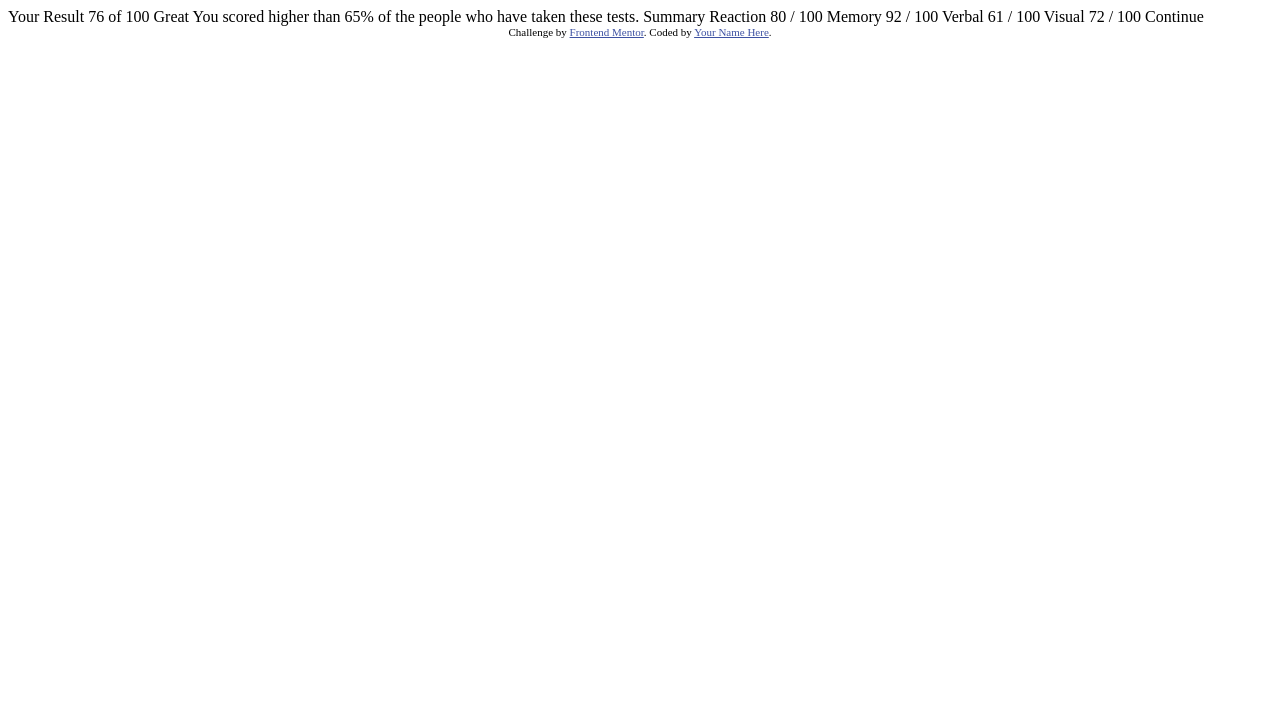
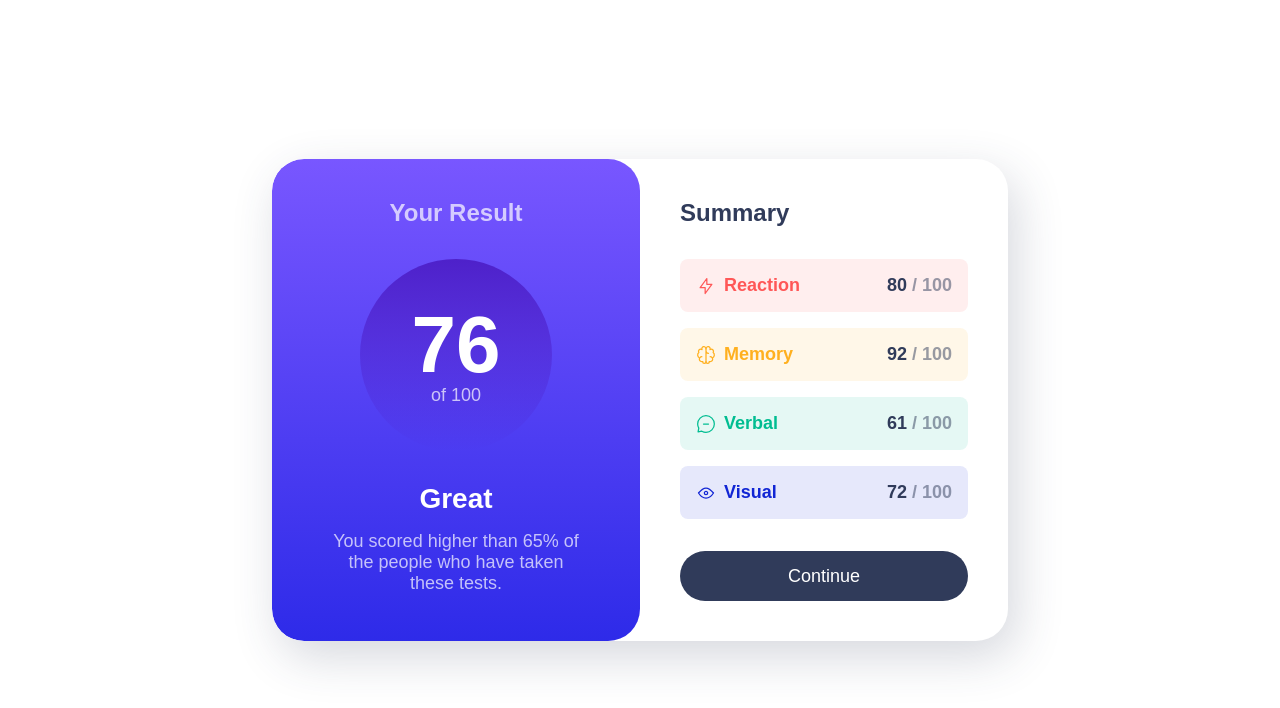
Before and after one commit to Erma-T/results-summary-component-main-frontendmentor, a plain HTML site: page index.html in a window 1280 px wide. Drawn offline with Linux system fonts and the light colour scheme; files that its build step writes are made by us from their sources; a web font is replaced by a local one.

Commit message:
Final Commit

```diff
--- a/index.html
+++ b/index.html
@@ -1,47 +1,82 @@
 <!DOCTYPE html>
 <html lang="en">
 <head>
-  <meta charset="UTF-8">
-  <meta name="viewport" content="width=device-width, initial-scale=1.0"> <!-- displays site properly based on user's device -->
 
-  <link rel="icon" type="image/png" sizes="32x32" href="./assets/images/favicon-32x32.png">
+    <meta charset="UTF-8">
+    <meta name="description" content="Result summary component - Frontend Mentor">
+    <meta name="keywords" content="Result summary component, Frontend Mentor">
+    <meta http-equiv="X-UA-Compatible" content="IE=edge">
+    <!-- displays site properly based on user's device -->
+    <meta name="viewport" content="width=device-width, initial-scale=1.0">
+    <link rel="icon" type="image/png" sizes="32x32" href="./assets/images/favicon-32x32.png">
+    <link rel="stylesheet" href="css/style.css">
+    <title>Frontend Mentor | Results summary component</title>
 
-  <title>Frontend Mentor | Results summary component</title>
-
-  <!-- Feel free to remove these styles or customise in your own stylesheet 👍 -->
-  <style>
-    .attribution { font-size: 11px; text-align: center; }
-    .attribution a { color: hsl(228, 45%, 44%); }
-  </style>
 </head>
 <body>
 
-  Your Result
-  76
-  of 100
+  <main>
 
-  Great
-  You scored higher than 65% of the people who have taken these tests.
+    <div class="result-summary">
 
-  Summary
+      <div class="results grid-flow"
+          data-spacing="large">
 
-  Reaction
-  80 / 100
+        <h1 class="section-title">Your Result</h1>
+        <p class="result-score"><span>76</span> of 100</p>
 
-  Memory
-  92 / 100
+        <div class="grid-flow">
+          <p class="result-rank">Great</p>
+          <p>You scored higher than 65% of the people who have taken these tests.</p>
+        </div>
 
-  Verbal
-  61 / 100
+      </div>
 
-  Visual
-  72 / 100
+      <div class="summary grid-flow"
+          data-spacing="large">
 
-  Continue
+        <h2 class="section-title">Summary</h2>
 
-  <div class="attribution">
-    Challenge by <a href="https://www.frontendmentor.io?ref=challenge" target="_blank">Frontend Mentor</a>.
-    Coded by <a href="#">Your Name Here</a>.
-  </div>
+        <div class="grid-flow">
+          <div class="summary-item"
+              data-item-type="accent-1">
+            <div class="flex-group">
+              <svg class="summary-icon" xmlns="http://www.w3.org/2000/svg" width="20" height="20" fill="none" viewBox="0 0 20 20"><path  stroke-linecap="round" stroke-linejoin="round" stroke-width="1.25" d="M10.833 8.333V2.5l-6.666 9.167h5V17.5l6.666-9.167h-5Z"/></svg>
+              <h3 class="summary-item-title">Reaction</h3>
+            </div>
+            <p class="summary-score"><span>80</span> / 100</p>
+          </div>
+          <div class="summary-item"
+              data-item-type="accent-2">
+            <div class="flex-group">
+              <svg class="summary-icon" xmlns="http://www.w3.org/2000/svg" width="20" height="20" fill="none" viewBox="0 0 20 20"><path  stroke-linecap="round" stroke-linejoin="round" stroke-width="1.25" d="M5.833 11.667a2.5 2.5 0 1 0 .834 4.858"/><path stroke-linecap="round" stroke-linejoin="round" stroke-width="1.25" d="M3.553 13.004a3.333 3.333 0 0 1-.728-5.53m.025-.067a2.083 2.083 0 0 1 2.983-2.824m.199.054A2.083 2.083 0 1 1 10 3.75v12.917a1.667 1.667 0 0 1-3.333 0M10 5.833a2.5 2.5 0 0 0 2.5 2.5m1.667 3.334a2.5 2.5 0 1 1-.834 4.858"/><path  stroke-linecap="round" stroke-linejoin="round" stroke-width="1.25" d="M16.447 13.004a3.334 3.334 0 0 0 .728-5.53m-.025-.067a2.083 2.083 0 0 0-2.983-2.824M10 3.75a2.085 2.085 0 0 1 2.538-2.033 2.084 2.084 0 0 1 1.43 2.92m-.635 12.03a1.667 1.667 0 0 1-3.333 0"/></svg>                <h3 class="summary-item-title">Memory</h3>
+            </div>
+            <p class="summary-score"><span>92</span> / 100</p>
+          </div>
+          <div class="summary-item"
+              data-item-type="accent-3">
+            <div class="flex-group">
+              <svg class="summary-icon" xmlns="http://www.w3.org/2000/svg" width="20" height="20" fill="none" viewBox="0 0 20 20"><path stroke-linecap="round" stroke-linejoin="round" stroke-width="1.25" d="M7.5 10h5M10 18.333A8.333 8.333 0 1 0 1.667 10c0 1.518.406 2.942 1.115 4.167l-.699 3.75 3.75-.699A8.295 8.295 0 0 0 10 18.333Z"/></svg>                <h3 class="summary-item-title">Verbal</h3>
+            </div>
+            <p class="summary-score"><span>61</span> / 100</p>
+          </div>
+          <div class="summary-item"
+              data-item-type="accent-4">
+            <div class="flex-group">
+              <svg class="summary-icon" xmlns="http://www.w3.org/2000/svg" width="20" height="20" fill="none" viewBox="0 0 20 20"><path  stroke-linecap="round" stroke-linejoin="round" stroke-width="1.25" d="M10 11.667a1.667 1.667 0 1 0 0-3.334 1.667 1.667 0 0 0 0 3.334Z"/><path  stroke-linecap="round" stroke-linejoin="round" stroke-width="1.25" d="M17.5 10c-1.574 2.492-4.402 5-7.5 5s-5.926-2.508-7.5-5C4.416 7.632 6.66 5 10 5s5.584 2.632 7.5 5Z"/></svg>
+              <h3 class="summary-item-title">Visual</h3>
+            </div>
+            <p class="summary-score"><span>72</span> / 100</p>
+          </div>
+        </div>
+
+        <button class="button">Continue</button>
+
+      </div>
+
+    </div>
+
+  </main>
+
 </body>
 </html>
--- a/style.css
+++ b/style.css
@@ -0,0 +1,226 @@
+@font-face {
+    font-family: 'HankenGrotesk';
+    font-display: swap;
+    font-weight: 100 900;
+    src: url('assets/fonts/HankenGrotesk-VariableFont_wght.ttf')
+         format('truetype');
+  }
+
+  :root {
+    --clr-primary-hsl-400: 252, 100%, 67%;
+    --clr-primary-hsl-500: 256, 72%, 46%;
+    --clr-secondary-hsl-400: 241, 81%, 54%;
+    --clr-secondary-hsl-500: 241, 72%, 46%;
+
+    --clr-neutral-hsl-100: 0, 0%, 100%;
+    --clr-neutral-hsl-200: 221, 100%, 96%;
+    --clr-neutral-hsl-300: 241, 100%, 89%;
+    --clr-neutral-hsl-700: 224, 30%, 27%;
+
+    --clr-neutral-100: hsl(var(--clr-neutral-hsl-100));
+    --clr-neutral-200: hsl(var(--clr-neutral-hsl-200));
+    --clr-neutral-300: hsl(var(--clr-neutral-hsl-300));
+    --clr-neutral-700: hsl(var(--clr-neutral-hsl-700));
+
+
+    --clr-primary-400: hsl(var(--clr-primary-hsl-400));
+    --clr-primary-500: hsla(var(--clr-primary-hsl-500));
+    --clr-secondary-400: hsl(var(--clr-secondary-hsl-400));
+
+    --gradient-primary: linear-gradient(
+        var(--clr-primary-400),
+        var(--clr-secondary-400));
+
+    --gradient-to-transparent: linear-gradient(
+        var(--clr-primary-500),
+        hsl(var(--clr-secondary-hsl-500), 0));
+
+    --clr-accent-1: 0, 100%, 67%;
+    --clr-accent-2: 39, 100%, 56%;
+    --clr-accent-3: 166, 100%, 37%;
+    --clr-accent-4: 234, 85%, 45%;
+
+    --font-family-default: 'HankenGrotesk', sans-serif;
+
+    --fw-regular: 500;
+    --fw-bold: 700;
+    --fw-black: 800;
+
+    --fs-400: 1.125rem;
+    --fs-500: 1.25rem;
+    --fs-600: 1.5rem;
+    --fs-700: 1.75rem;
+    --fs-800: 2rem;
+    --fs-900: 5rem;
+  }
+
+  *,
+  *::before,
+  *::after {
+    box-sizing: border-box;
+  }
+
+  * {
+    margin: 0;
+    font: inherit;
+  }
+
+  img,
+  svg {
+    display: block;
+    max-width: 100%;
+  }
+
+  body {
+    font-family: var(--font-family-default);
+    font-size: var(--fs-400);
+    color: var(--clr-neutral-700);
+  }
+
+  @media (min-width: 600px) {
+    body {
+      min-height: 100vh;
+      display: grid;
+      place-items: center;
+    }
+  }
+
+  .flex-group {
+    display: flex;
+    align-items: center;
+    gap: .5rem;
+    flex-wrap: wrap;
+  }
+
+  .grid-flow {
+    display: grid;
+    align-content: start;
+    gap: 1rem;
+  }
+
+  .grid-flow[data-spacing="large"] {
+    gap: 2rem;
+  }
+
+  .section-title {
+    font-weight: var(--fw-bold);
+    font-size: var(--fs-600);
+  }
+
+  .button {
+    color: var(--clr-neutral-100);
+    line-height: 1;
+    background: var(--clr-neutral-700);
+    padding: 1rem 2rem;
+    border: 0;
+    border-radius: 100vw;
+    cursor: pointer;
+  }
+
+  .button:hover,
+  .button:focus-visible {
+    background: var(--gradient-primary);
+  }
+
+  .result-summary {
+    --padding: 2.5rem;
+    --border-radius: 2rem;
+
+    max-width: 46rem;
+    display: grid;
+  }
+
+  @media (min-width: 600px) {
+    .result-summary {
+      margin-inline: 1rem;
+      grid-template-columns: 1fr 1fr;
+      border-radius: var(--border-radius);
+      overflow: hidden;
+      box-shadow: .5rem 1rem 3rem
+        hsl(var(--clr-neutral-hsl-700), .2);
+    }
+  }
+
+  .results {
+    color: hsl(var(--clr-neutral-hsl-100), .7);
+    text-align: center;
+    padding:
+      var(--padding) calc(var(--padding) * 1.5);
+    background: var(--gradient-primary);
+    border-radius:
+      0 0 var(--border-radius) var(--border-radius);
+  }
+
+  @media (min-width: 600px) {
+    .results {
+      border-radius: var(--border-radius);
+    }
+  }
+
+  .result-score {
+    display: grid;
+    place-content: center;
+    width: 12rem;
+    margin-inline: auto;
+    background: var(--gradient-to-transparent);
+    aspect-ratio: 1 / 1;
+    border-radius: 50%;
+  }
+
+  .result-score span {
+    display: block;
+    font-size: var(--fs-900);
+    font-weight: var(--fw-black);
+    line-height: 1;
+    color: var(--clr-neutral-100);
+  }
+
+  .result-rank {
+    color: var(--clr-neutral-100);
+    font-size: var(--fs-700);
+    font-weight: var(--fw-bold);
+  }
+
+  .summary {
+    padding: var(--padding);
+  }
+
+  .summary-item {
+    display: flex;
+    justify-content: space-between;
+    align-items: center;
+    padding: 1rem;
+    border-radius: .5rem;
+    background-color: hsl(var(--item-color), .1);
+  }
+
+  .summary-item svg {
+    stroke: hsl(var(--item-color));
+  }
+
+  .summary-item-title {
+    color: hsl(var(--item-color));
+    font-weight: var(--fw-bold);
+  }
+
+  .summary-item[data-item-type="accent-1"] {
+    --item-color: var(--clr-accent-1);
+  }
+  .summary-item[data-item-type="accent-2"] {
+    --item-color: var(--clr-accent-2);
+  }
+  .summary-item[data-item-type="accent-3"] {
+    --item-color: var(--clr-accent-3);
+  }
+  .summary-item[data-item-type="accent-4"] {
+    --item-color: var(--clr-accent-4);
+  }
+
+  .summary-score {
+    font-weight: var(--fw-black);
+    color: hsl(var(--clr-neutral-hsl-700), .5);
+  }
+
+  .summary-score span {
+    color: var(--clr-neutral-700);
+  }
```
